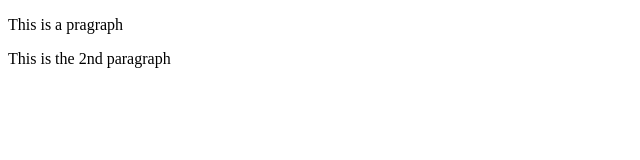
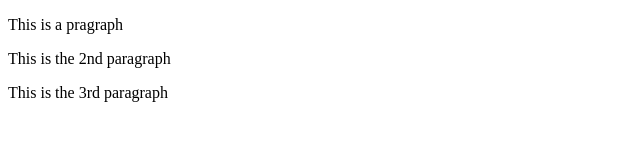
Before and after one commit to nordkapp77/practice-1, a plain HTML site: page index.html in a window 1280 px wide. Shown: the whole page, without its empty margins (0-640 px from the left). Drawn offline with Linux system fonts and the light colour scheme.

Commit message:
Added a third paragraph. (amended)

```diff
--- a/index.html
+++ b/index.html
@@ -9,5 +9,6 @@
   <body>
     <p>This is a pragraph</p>
     <p>This is the 2nd paragraph</p>
+    <p>This is the 3rd paragraph</p>
   </body>
 </html>
```
